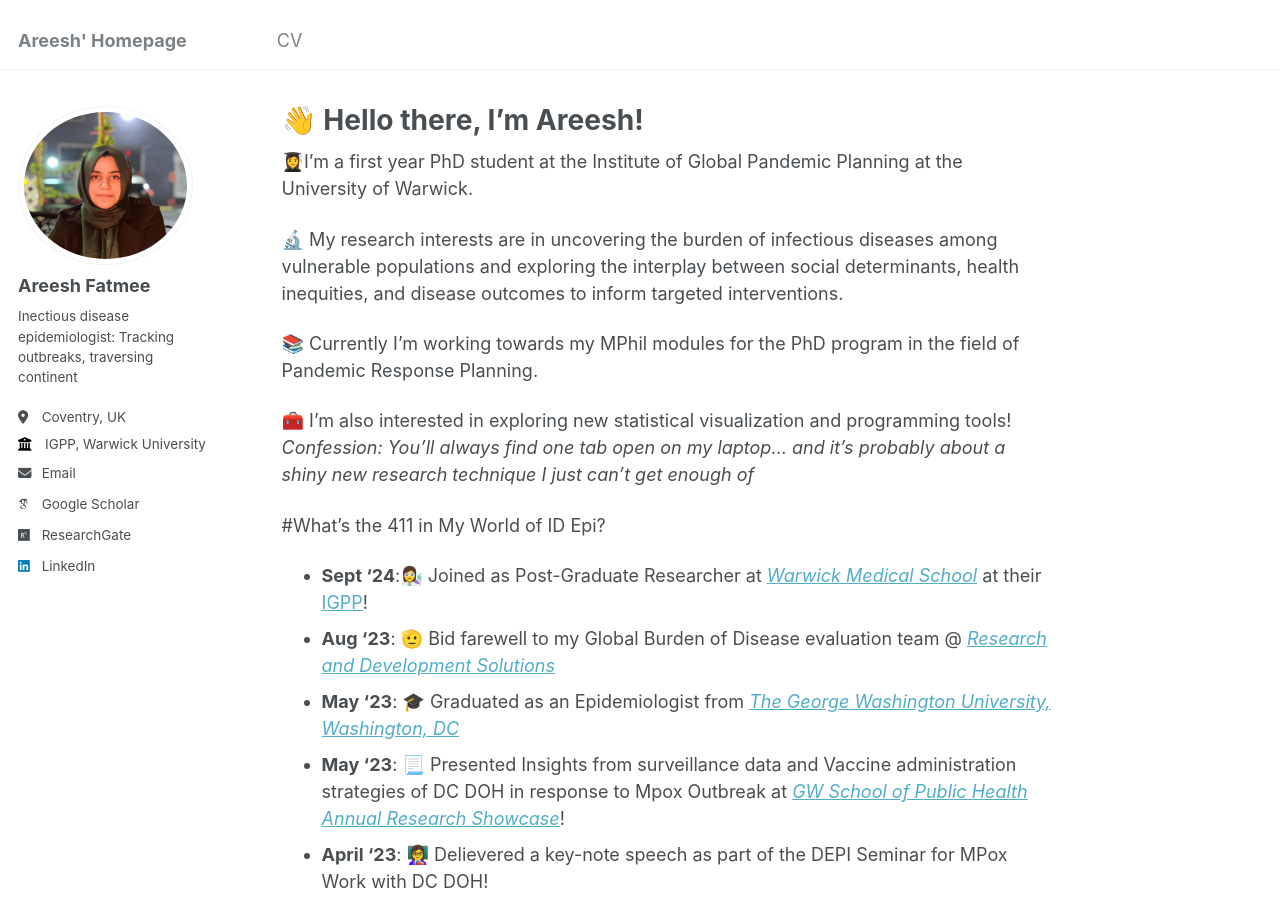
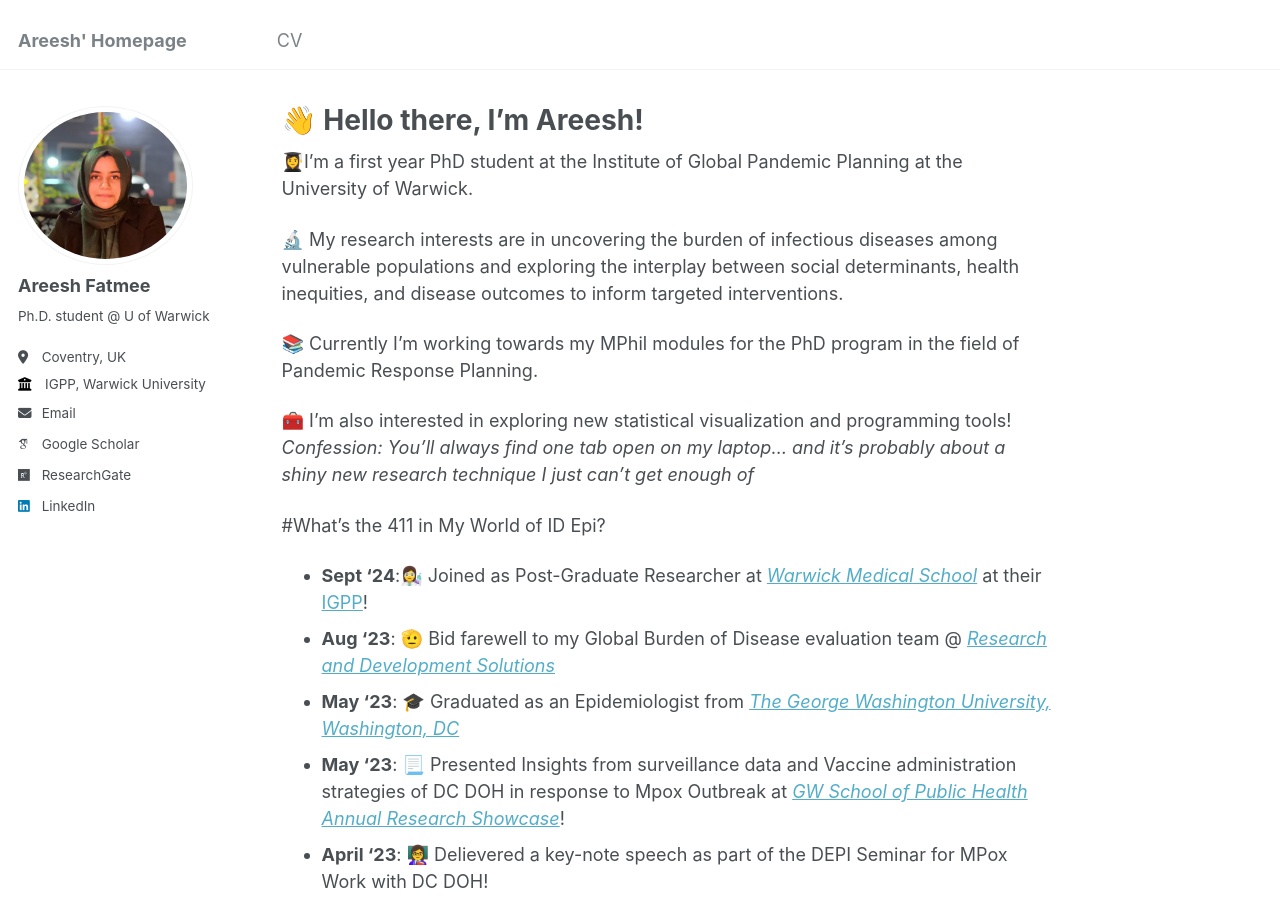
Before and after one commit to Afatmee/IDEpi, a Jekyll site: the page built from _pages/about.md, in a window 1280 px wide and 900 px high. Built offline with Jekyll 4.4.1, drawn with Linux system fonts in a browser that asks for light colours; some web fonts are replaced.

Commit message:
Update _config.yml

```diff
--- a/_config.yml
+++ b/_config.yml
@@ -24,7 +24,7 @@ author:
   avatar           : "Headshot.jpg"
   name             : "Areesh Fatmee"
   pronouns         : # example: "she/her"
-  bio              : "Inectious disease epidemiologist: Tracking outbreaks, traversing continent"
+  bio              : "Ph.D. student @ U of Warwick"
   location         : "Coventry, UK"
   employer         : "IGPP, Warwick University"
   uri              : # URL
```
